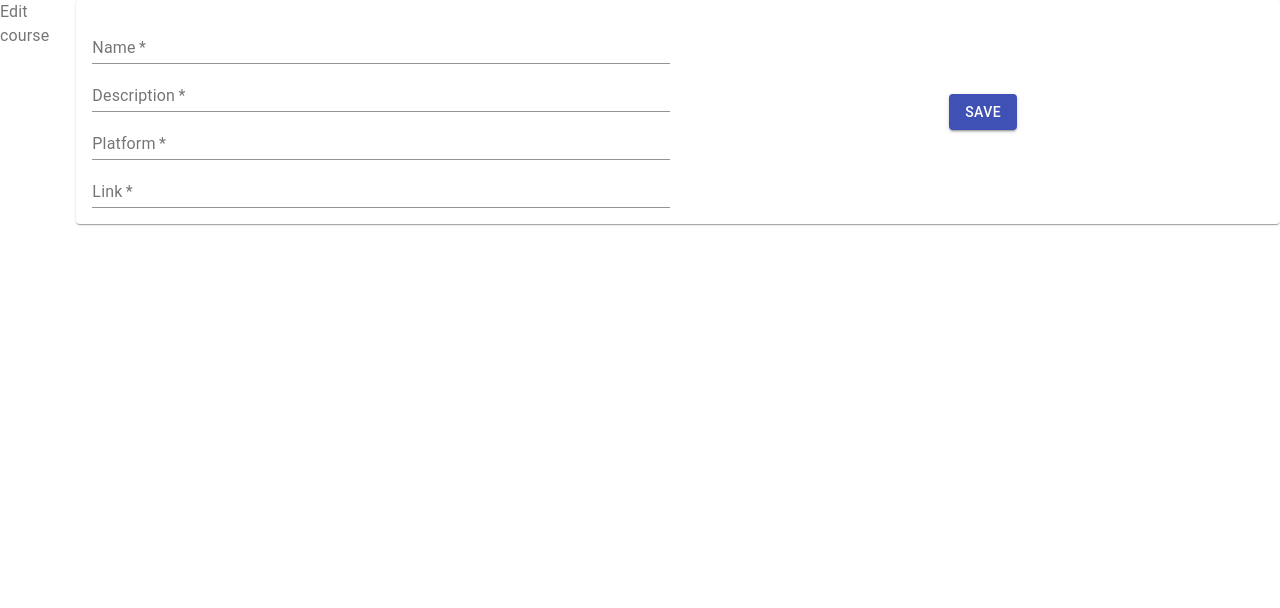
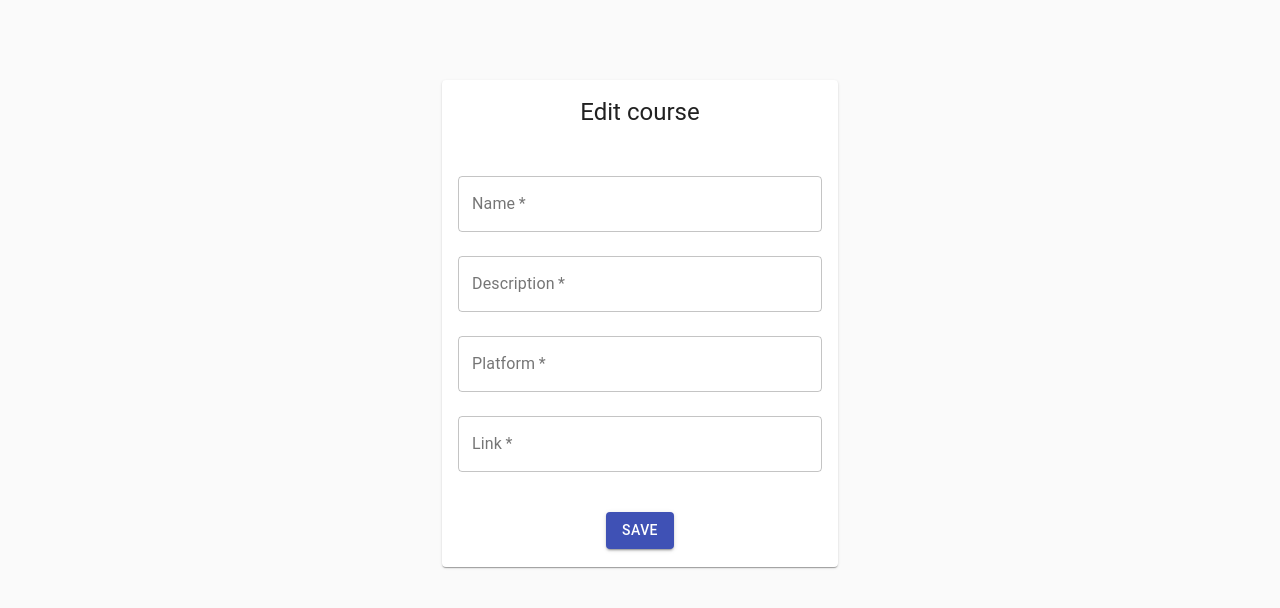
Before and after one commit to AgustinBettati/acs-tdd, a React (Create React App) app in the folder frontend/: page /update/1 in a window 1280 px wide. Shown: the top 608 px of the page. Built offline with nearby package versions, Linux system fonts and the light colour scheme; no server answers.

Commit message:
Front end changes

```diff
--- a/frontend/src/components/UpdateForm/updateForm.tsx
+++ b/frontend/src/components/UpdateForm/updateForm.tsx
@@ -5,15 +5,15 @@ import { getCourse, updateCourse} from "../../api";
 import {
     Button,
     CircularProgress,
-    Typography,
     Card,
-    // CardHeader,
     CardContent,
-    FormControl,
-    Input,
-    InputLabel,
     CardActions,
 } from '@material-ui/core';
+import Container from "@material-ui/core/Container";
+import TextField from "@material-ui/core/TextField";
+import CssBaseline from "@material-ui/core/CssBaseline";
+import Grid from "@material-ui/core/Grid";
+import CardHeader from "@material-ui/core/CardHeader";
 
 const styles = require('./updateForm.css');
 
@@ -218,67 +218,93 @@ class updateForm extends React.Component<IProps, IState> {
         }
 
         return (
-            <div className={styles.NewCourse}>
-                <Typography className={styles['New-course-title']} color='textSecondary'>
-
-                       Edit course
-
-                </Typography>
-                <Card className={styles['New-course-box']}>
-                    {/*<CardHeader title={this.renderTitle()} className={styles.displayName}/>*/}
+            <Container component="main" maxWidth="xs">
+                <CssBaseline/>
+                <div className={'paper center-content'}>
+                    <Grid container direction={'row'}>
+                        <Grid item direction={'column'}>
+                        </Grid>
+                        <Grid item direction={'column'}>
+                            <Card className={'new-course'}>
+                                <Grid container>
+                                    <Grid item direction={'row'}>
+                                        <CardHeader className={'center-content'} title={this.getHeader()} />
+                                    </Grid>
+                                    <Grid item direction={'row'}>
                                         <CardContent>
-                        <form className={styles['New-course-form']}>
-
-                            <FormControl className={styles['course-form-control']} error={errors.name}>
-                                <InputLabel required htmlFor='admin-name'>Name</InputLabel>
-                                <Input id='course-name'
+                                            <form className={'form'}>
+                                                <TextField
+                                                    variant="outlined"
+                                                    margin="normal"
+                                                    required
+                                                    fullWidth
+                                                    label="Name"
+                                                    name="name"
+                                                    id='course-name'
                                                     value={fields.name}
+                                                    error={errors.name}
                                                     onChange={this.handleChange('name')}
-                                       placeholder={'previousName'}
                                                 />
-                            </FormControl>
-                            <FormControl className={styles['course-form-control']} error={errors.description}>
-                                <InputLabel required htmlFor='course-description'>Description</InputLabel>
-                                <Input id='course-description'
+                                                <TextField
+                                                    variant="outlined"
+                                                    margin="normal"
+                                                    required
+                                                    fullWidth
+                                                    label="Description"
+                                                    name="description"
+                                                    id='course-description'
                                                     value={fields.description}
+                                                    error={errors.description}
                                                     onChange={this.handleChange('description')}
                                                 />
-                            </FormControl>
-                            <FormControl className={styles['course-form-control']} error={errors.platform}>
-                                <InputLabel required htmlFor='course-platform'>Platform</InputLabel>
-                                <Input id='course-platform'
+                                                <TextField
+                                                    variant="outlined"
+                                                    margin="normal"
+                                                    required
+                                                    fullWidth
+                                                    label="Platform"
+                                                    name="platform"
+                                                    id='course-platform'
                                                     value={fields.platform}
+                                                    error={errors.platform}
                                                     onChange={this.handleChange('platform')}
                                                 />
-                            </FormControl>
-                            <FormControl className={styles['course-form-control']} error={errors.link}>
-                                <InputLabel required htmlFor='course-link'>Link</InputLabel>
-                                <Input id='course-link'
+                                                <TextField
+                                                    variant="outlined"
+                                                    margin="normal"
+                                                    required
+                                                    fullWidth
+                                                    label="Link"
+                                                    name="link"
+                                                    id='course-link'
                                                     value={fields.link}
+                                                    error={errors.link}
                                                     onChange={this.handleChange('link')}
                                                 />
-                            </FormControl>
                                             </form>
                                         </CardContent>
-
+                                    </Grid>
+                                    <Grid item direction={'row'}>
                                         <CardActions>
-                        <div className={styles.buttonContainer}>
-                            {
                                             <Button
                                                 variant='contained'
                                                 color='primary'
-                                    className={styles['create-admin-button']}
+                                                id='submit-button'
+                                                className={'save-button'}
                                                 onClick={this.handleSubmit}
                                             >
-                                    SAVE
+                                                Save
                                             </Button>
-                            }
+                                        </CardActions>
+                                    </Grid>
+                                </Grid>
+                            </Card>
+                        </Grid>
+                        <Grid item direction={'column'}>
+                        </Grid>
+                    </Grid>
                 </div>
-                    </CardActions>
-
-                </Card>
-            </div>
-
+            </Container>
         );
     }
 }
--- a/frontend/src/components/home/courseTable.css
+++ b/frontend/src/components/home/courseTable.css
@@ -9,3 +9,10 @@
     text-align: center;
     font-size: 20px;
 }
+
+.clase-boton {
+    display: flex;
+    justify-content: flex-end;
+    margin-right: 660px;
+    margin-top: 20px;
+}
--- a/frontend/src/components/home/coursesTable.tsx
+++ b/frontend/src/components/home/coursesTable.tsx
@@ -6,9 +6,8 @@ import {TableHead} from "@material-ui/core";
 import TableRow from "@material-ui/core/TableRow";
 import TableCell from "@material-ui/core/TableCell";
 import TableBody from "@material-ui/core/TableBody";
-import IconButton from "@material-ui/core/IconButton";
-import Icon from "@material-ui/core/Icon";
 import Typography from "@material-ui/core/Typography";
+import Button from '@material-ui/core/Button';
 const styles = require('./courseTable.css');
 
 class coursesTable extends React.Component<IProps, IStateHome> {
@@ -72,21 +71,19 @@ class coursesTable extends React.Component<IProps, IStateHome> {
                                         <TableCell>{row.platform}</TableCell>
                                         <TableCell>{row.link}</TableCell>
                                         <TableCell>
-                                            {/*<Link to={`/admin/${row.id}`}>*/}
-                                            {/*    <IconButton>*/}
-                                            {/*        <Edit/>*/}
-                                            {/*    </IconButton>*/}
-                                            {/*</Link>*/}
-
-                                            <IconButton onClick={() => this.handleEditCourse(row.id)}><Icon>edit_icon</Icon></IconButton>
+                                            <Button variant="contained" onClick={() => this.handleEditCourse(row.id)}>Edit</Button>
+                                            {/*<IconButton onClick={() => this.handleEditCourse(row.id)}></IconButton>*/}
                                         </TableCell>
                                     </TableRow>
                                 );
                             })
                         }
-
                     </TableBody>
                 </table>
+
+                <div className="clase-boton">
+                    <Button variant="contained" color="primary" onClick={() => this.setState({redirect: '/course'})}>Add course</Button>
+                </div>
             </div>
         );
     }
```
Also changed, not shown: 2 other files (tests, documents, lock files or other folders). Lines whose indentation alone changed are shown as unchanged.
